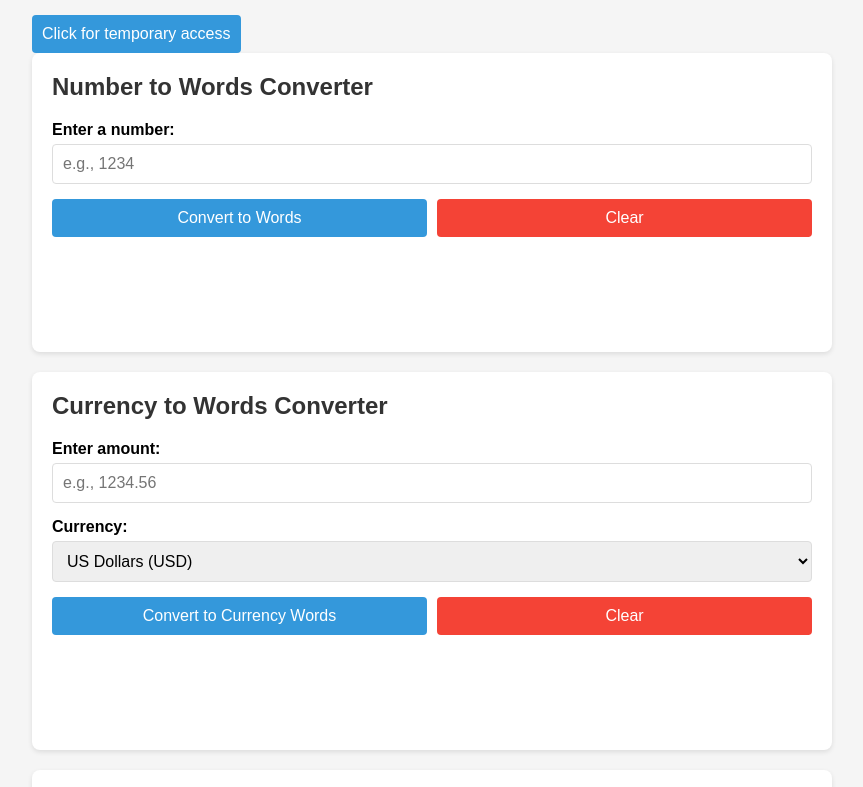
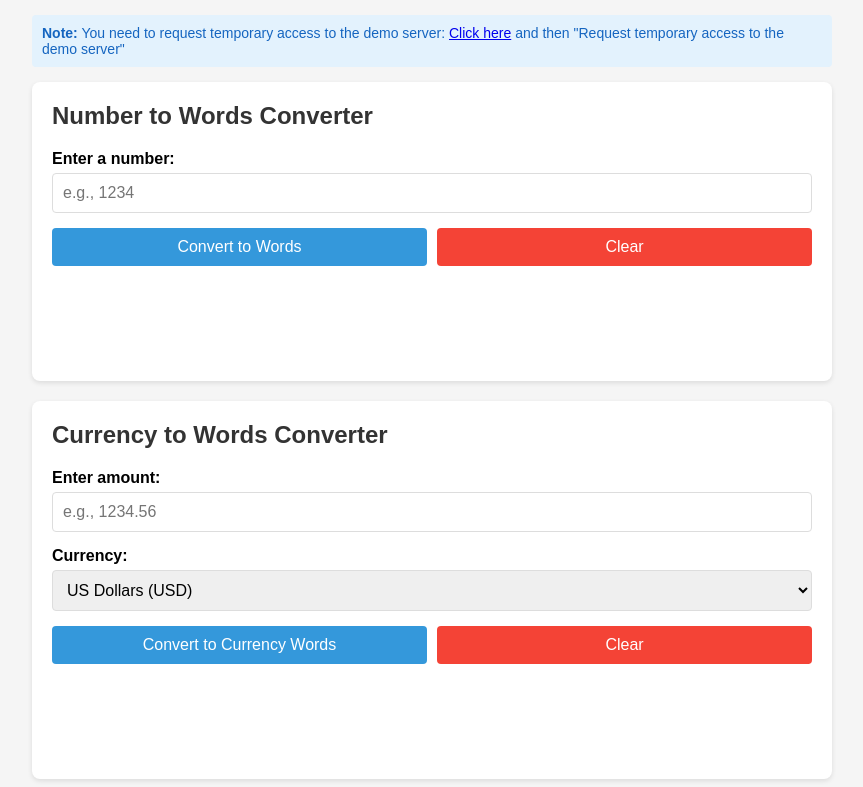
Before and after one commit to shehryarhafeez/Number-Conversion-via-SOAP, a plain HTML site: page index.html in a window 1280 px wide. Shown: the part 93-880 px from the top of the page, without its empty margins (208-1071 px from the left). Drawn offline with Linux system fonts and the light colour scheme.

Commit message:
Update index.html

```diff
--- a/index.html
+++ b/index.html
@@ -98,13 +98,23 @@
             font-weight: bold;
             margin: 10px 0;
         }
+           .cors-message {
+            background: #e3f2fd;
+            color: #1565c0;
+            padding: 10px;
+            border-radius: 4px;
+            margin-bottom: 15px;
+            font-size: 14px;
+        }
     </style>
 </head>
 <body>
     <h1>Number Conversion Service (SOAP API)</h1>
-    <a href="https://cors-anywhere.herokuapp.com/corsdemo">
-  <button>Click for temporary access</button>
-</a>
+  <div class="cors-message">
+            <strong>Note:</strong> You need to request temporary access to the demo server:
+            <a href="https://cors-anywhere.herokuapp.com/corsdemo" target="_blank">Click here</a> and then "Request temporary access to the demo server"
+        </div>
+
     <div class="converter">
         <h2>Number to Words Converter</h2>
         <div class="input-group">
```
